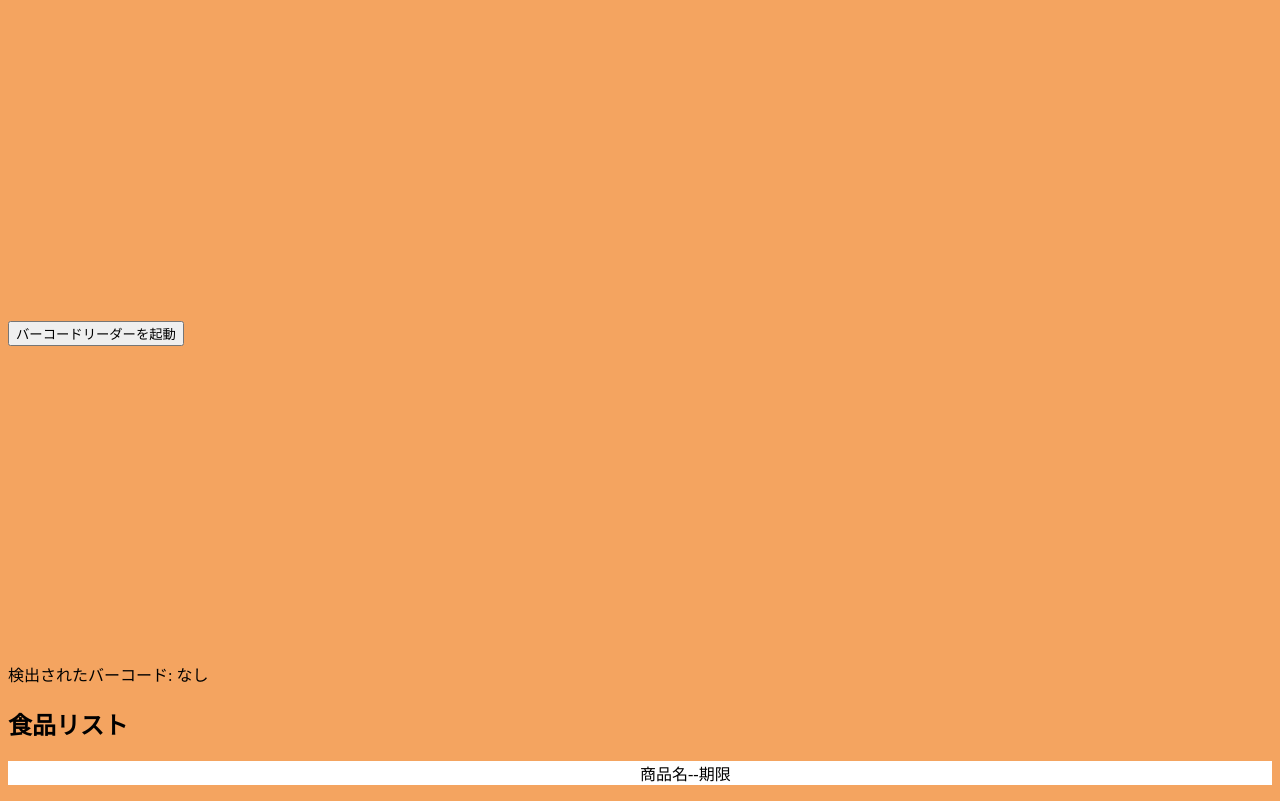
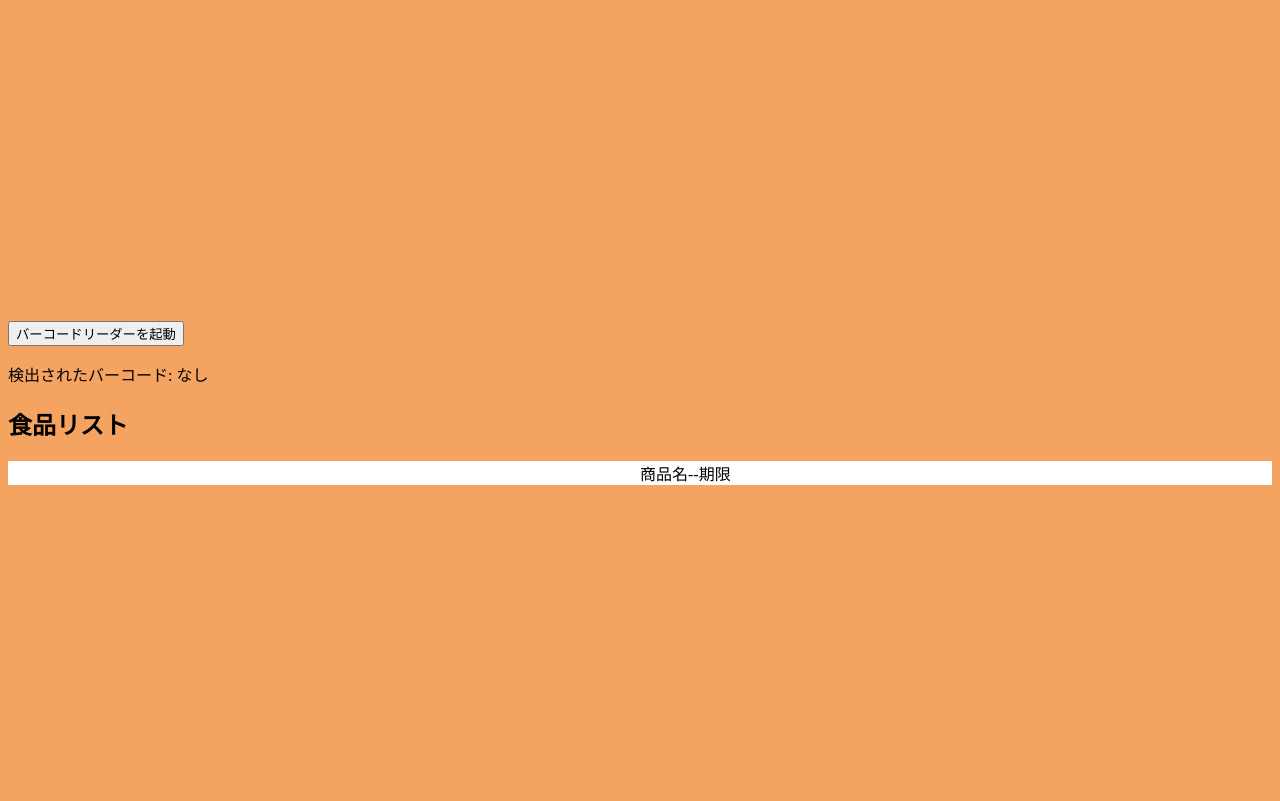
Before and after one commit to RK216-lab/delimate, a plain HTML site: page scan.html in a window 1280 px wide. Shown: the part 118-919 px from the top of the page. After the commit the page ends 800 px from the top, so only its background shows below. Drawn offline with Linux system fonts and the light colour scheme; a web font is replaced by a local one.

Commit message:
Update scan.html

```diff
--- a/scan.html
+++ b/scan.html
@@ -15,7 +15,6 @@
         <h2 id="midashi">食品登録</h2>
         <canvas id = 'canvas' style="width:100%; height:300px;"></canvas>
         <button id="toCode" onclick="QuaggaJS()">バーコードリーダーを起動</button>
-        <div id="container" style="width:100%; height:300px;"></div>
         <p id="process"></p>
         <p id="result">検出されたバーコード: なし</p>
 
```
